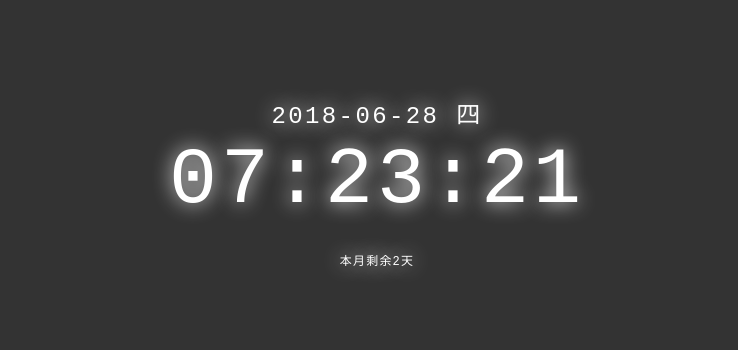
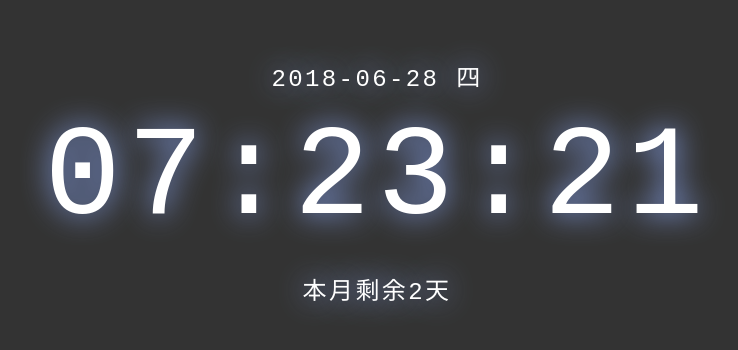
Before and after one commit to fifteen718/cool-clock, a plain HTML site: page index.html in a window 1280 px wide. Shown: the part 218-568 px from the top of the page, without its empty margins (263-1001 px from the left). Drawn offline with nearby package versions, Linux system fonts and the light colour scheme.

Commit message:
upd
css upd

```diff
--- a/index.html
+++ b/index.html
@@ -30,24 +30,24 @@
             -webkit-transform: translate(-50%, -50%);
             transform: translate(-50%, -50%);
             color: #fff;
-            text-shadow: 0 0 20px #fff, 0 0 20px rgba(10, 175, 230, 0);
+            text-shadow: 0 0 30px #90aeff;
         }
 
         #clock .time {
             letter-spacing: 0.05em;
-            font-size: 80px;
-            padding: 5px 0;
+            font-size: 8em;
+            padding: .1em 0;
         }
 
         #clock .date {
             letter-spacing: 0.1em;
-            font-size: 24px;
+            font-size: 1.5em;
         }
 
         #clock .text {
             letter-spacing: 0.1em;
-            font-size: 12px;
-            padding: 20px 0 0;
+            font-size: 1.5em;
+            padding-top: .3em;
         }
     </style>
 
```
